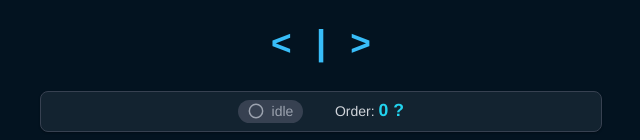
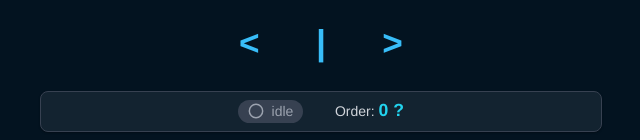
Before and after one commit to grge/grouplab, a Vue app: page /g in a window 1280 px wide. Shown: the top 140 px of the page, without its empty margins (319-959 px from the left). Built offline with nearby package versions, Linux system fonts and the light colour scheme.

Commit message:
Minor changes

```diff
--- a/src/components/PresentationSelector.vue
+++ b/src/components/PresentationSelector.vue
@@ -86,8 +86,12 @@
 
 /****** editable text ******/
 .editable {
+  display: inline-block;
   cursor: pointer;
   transition: color 0.2s ease, text-shadow 0.2s ease;
+  min-height: 2rem;
+  min-width: 2rem;
+
 }
 .editable:hover {
   color: #38bdf8;               /* brighten on hover */
--- a/src/workers/layout.worker.ts
+++ b/src/workers/layout.worker.ts
@@ -24,7 +24,7 @@ self.onmessage = ({data}) => {
   links.forEach(link => graph.addLink(link.source, link.target))
 
   layout = createLayout(graph, {
-    dimensions: 3,
+    dimensions: 4,
     springLength: 4,
     springCoefficient: 2,
     dragCoefficient: 1,
```
